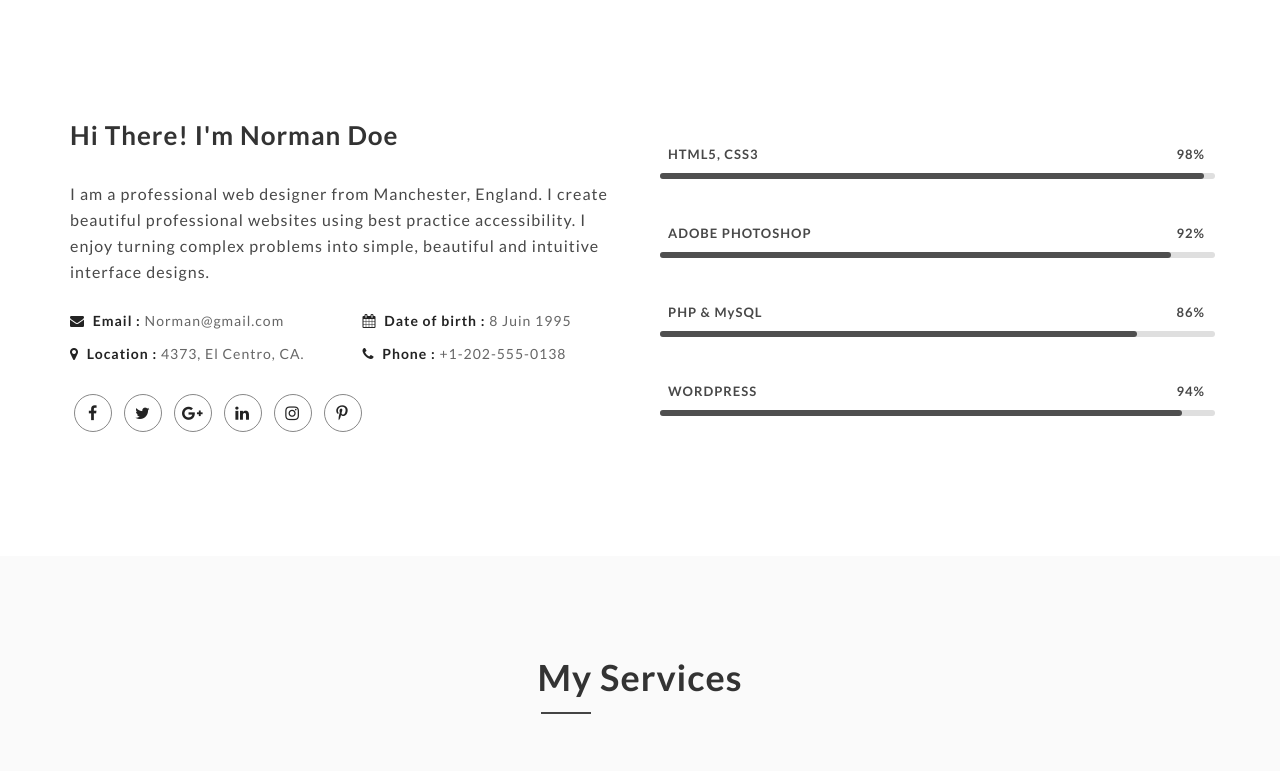
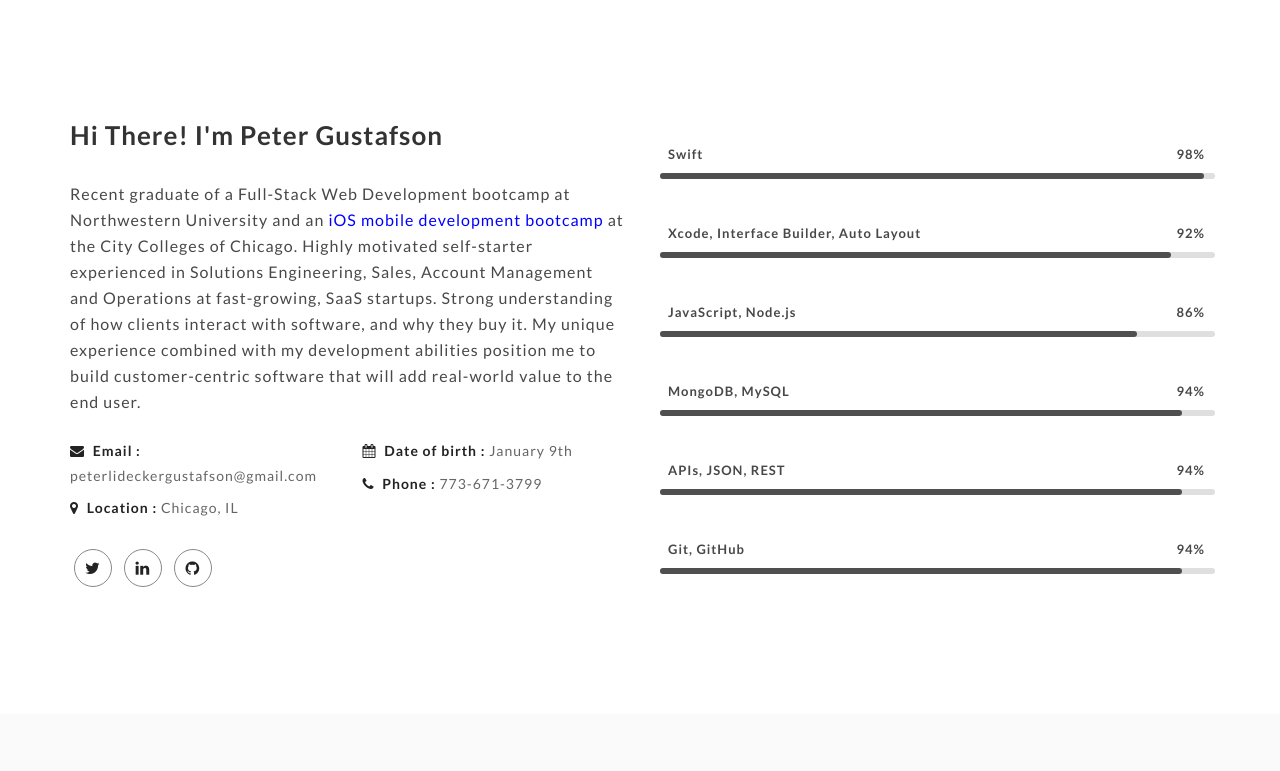
Before and after one commit to peterlgustafson/Portfolio2018, a plain HTML site: page Main Template/index-video.html in a window 1280 px wide. Shown: the part 800-1571 px from the top of the page. Drawn offline with Linux system fonts and the light colour scheme.

Commit message:
updated about section

```diff
--- a/Main Template/css/style.css
+++ b/Main Template/css/style.css
@@ -614,6 +614,31 @@ About
 }
 
 
+/* For Hyperlinks */
+a:link {
+    color: blue;
+    background-color: transparent;
+    text-decoration: none;
+}
+
+a:visited {
+    color:black;
+    background-color: transparent;
+    text-decoration: none;
+}
+
+a:hover {
+    color:blue;
+    background-color: transparent;
+    text-decoration: underline;
+}
+
+/* a:active {
+    color: yellow;
+    background-color: transparent;
+    text-decoration: underline;
+} */
+
 /*----------------------------------------
 Services
 ----------------------------------------*/
--- a/Main Template/index-video.html
+++ b/Main Template/index-video.html
@@ -7,7 +7,7 @@
     <!-- The above 3 meta tags *must* come first in the head; any other head content must come *after* these tags -->
 
     <!-- SITE TITLE -->
-    <title>IMOZAR - Personal Portfolio Template</title>
+    <title>Peter Gustafson's Portfolio</title>
     <meta name="description" content="Bamboo - Personal Parallax Portfolio Template">
 
     <!-- Bootstrap CSS -->
@@ -68,7 +68,7 @@
                         <span class="icon-bar"></span>
                         <span class="icon-bar"></span>
                     </button>
-                    <a class="navbar-brand effect" href="index-video.html">Imozar</a>
+                    <a class="navbar-brand effect" href="index-video.html">Peter Gustafson</a>
                 </div>
 
                 <!-- Collect the nav links, forms, and other content for toggling -->
@@ -103,8 +103,8 @@
                 <div class="avatar-hero">
                     <img src="img/Peter_Gustafson.jpg" alt="avatar-hero">
                 </div>
-                <h1>Hi, I'm Norman Doe</h1>
-                <h2 class="typer-title">i'm ui/ux designer</h2>
+                <h1>Hi, I'm Peter Gustafson</h1>
+                <h2 class="typer-title">I'm a web and mobile developer</h2>
                 <a href="#about" class="scroll home-s-btn hor-center"><span class="dot center"></span></a>
             </div>
         </div>
@@ -118,31 +118,32 @@
 
                 <div class="col-xs-12 col-md-6">
                     <div class="about-content">
-                        <h2>Hi There! I'm Norman Doe</h2>
-                        <p>I am a professional web designer from Manchester, England. I create beautiful professional websites using best practice accessibility. I enjoy turning complex problems into simple, beautiful and intuitive interface designs.</p>
+                        <h2>Hi There! I'm Peter Gustafson</h2>
+                        <p>Recent graduate of a Full-Stack Web Development bootcamp at Northwestern University and an <a href="https://bootcamp.ccc.edu/futureatwork/">iOS mobile development bootcamp</a> at the City Colleges of Chicago. Highly motivated self-starter experienced in Solutions Engineering, Sales, Account Management and Operations at fast-growing, SaaS startups. Strong understanding of how clients interact with software, and why they buy it. My unique experience combined with my development abilities position me to build customer-centric software that will add real-world value to the end user.</p>
 
                         <div class="row">
                             <div class="col-sm-6">
                                 <ul>
-                                    <li><span><i class="fa fa-envelope"></i> Email : </span>Norman@gmail.com</li>
-                                    <li><span><i class="fa fa-map-marker"></i> Location : </span>4373, El Centro, CA.</li>
+                                    <li><span><i class="fa fa-envelope"></i> Email : </span>peterlideckergustafson@gmail.com</li>
+                                    <li><span><i class="fa fa-map-marker"></i> Location : </span>Chicago, IL</li>
                                 </ul>
                             </div>
                             <div class="col-sm-6">
                                 <ul>
-                                    <li><span><i class="fa fa-calendar"></i> Date of birth : </span>8 Juin 1995</li>
-                                    <li><span><i class="fa fa-phone"></i> Phone : </span>+1-202-555-0138</li>
+                                    <li><span><i class="fa fa-calendar"></i> Date of birth : </span>January 9th</li>
+                                    <li><span><i class="fa fa-phone"></i> Phone : </span>773-671-3799</li>
                                 </ul>
                             </div>
                         </div>
 
                         <ul class="social-list">
-                            <li><a href="#" class="effect"><i class="fa fa-facebook"></i></a></li>
-                            <li><a href="#" class="effect"><i class="fa fa-twitter"></i></a></li>
-                            <li><a href="#" class="effect"><i class="fa fa-google-plus"></i></a></li>
-                            <li><a href="#" class="effect"><i class="fa fa-linkedin"></i></a></li>
-                            <li><a href="#" class="effect"><i class="fa fa-instagram"></i></a></li>
-                            <li><a href="#" class="effect"><i class="fa fa-pinterest-p"></i></a></li>
+                            <!-- <li><a href="#" class="effect"><i class="fa fa-facebook"></i></a></li> -->
+                            <li><a href="https://twitter.com/5stareconomics" class="effect"><i class="fa fa-twitter"></i></a></li>
+                            <!-- <li><a href="#" class="effect"><i class="fa fa-google-plus"></i></a></li> -->
+                            <li><a href="https://www.linkedin.com/in/peterlgustafson/" class="effect"><i class="fa fa-linkedin"></i></a></li>
+                            <!-- <li><a href="#" class="effect"><i class="fa fa-instagram"></i></a></li>
+                            <li><a href="#" class="effect"><i class="fa fa-pinterest-p"></i></a></li> -->
+                            <li><a href="https://github.com/peterlgustafson" class="effect"><i class="fa fa-github"></i></a></li>
                         </ul>
 
                     </div>
@@ -151,7 +152,7 @@
                 <div class="col-xs-12 col-md-6 skills-section">
 
                     <div class="progress-bar-linear">
-                        <p class="progress-bar-text">HTML5, CSS3</p>
+                        <p class="progress-bar-text">Swift</p>
                         <div class="progress-cont">
                             <span class="main-color progress-bar-text">98%</span>
                         </div>
@@ -160,7 +161,7 @@
                         </div>
                     </div>
                     <div class="progress-bar-linear">
-                        <p class="progress-bar-text">ADOBE PHOTOSHOP</p>
+                        <p class="progress-bar-text">Xcode, Interface Builder, Auto Layout</p>
                         <div class="progress-cont">
                             <span class="main-color progress-bar-text">92%</span>
                         </div>
@@ -169,7 +170,7 @@
                         </div>
                     </div>
                     <div class="progress-bar-linear">
-                        <p class="progress-bar-text">PHP & MySQL</p>
+                        <p class="progress-bar-text">JavaScript, Node.js</p>
                         <div class="progress-cont">
                             <span class="main-color progress-bar-text">86%</span>
                         </div>
@@ -178,7 +179,7 @@
                         </div>
                     </div>
                     <div class="progress-bar-linear">
-                        <p class="progress-bar-text">WORDPRESS</p>
+                        <p class="progress-bar-text">MongoDB, MySQL</p>
                         <div class="progress-cont">
                             <span class="main-color progress-bar-text">94%</span>
                         </div>
@@ -186,8 +187,34 @@
                             <div class="progress-bar-line main-color-bg" data-percent="94"></div>
                         </div>
                     </div>
-
+                    <div class="progress-bar-linear">
+                        <p class="progress-bar-text">APIs, JSON, REST</p>
+                        <div class="progress-cont">
+                            <span class="main-color progress-bar-text">94%</span>
+                        </div>
+                        <div class="progress-bar-skills">
+                            <div class="progress-bar-line main-color-bg" data-percent="94"></div>
+                        </div>
+                    </div>
+                    <div class="progress-bar-linear">
+                        <p class="progress-bar-text">Git, GitHub</p>
+                        <div class="progress-cont">
+                            <span class="main-color progress-bar-text">94%</span>
+                        </div>
+                        <div class="progress-bar-skills">
+                            <div class="progress-bar-line main-color-bg" data-percent="94"></div>
+                        </div>
+                    </div>
                 </div>
+                <!-- <div class="progress-bar-linear">
+                    <p class="progress-bar-text">Git, Github</p>
+                    <div class="progress-cont">
+                        <span class="main-color progress-bar-text">94%</span>
+                    </div>
+                    <div class="progress-bar-skills">
+                        <div class="progress-bar-line main-color-bg" data-percent="94"></div>
+                    </div>
+                </div> -->
 
             </div> <!-- End Row -->
         </div> <!-- End Container -->
--- a/Main Template/js/main.js
+++ b/Main Template/js/main.js
@@ -315,7 +315,7 @@ $(function(){
     if (animation) {
 
       var text = $('#home .typer-title'),
-          textOne = "i'm ui/ux designer",
+          textOne = "i'm a web and mobile developer",
           textTwo = "let's work together",
           textThree = "i can create awesome stuff";
 
```
